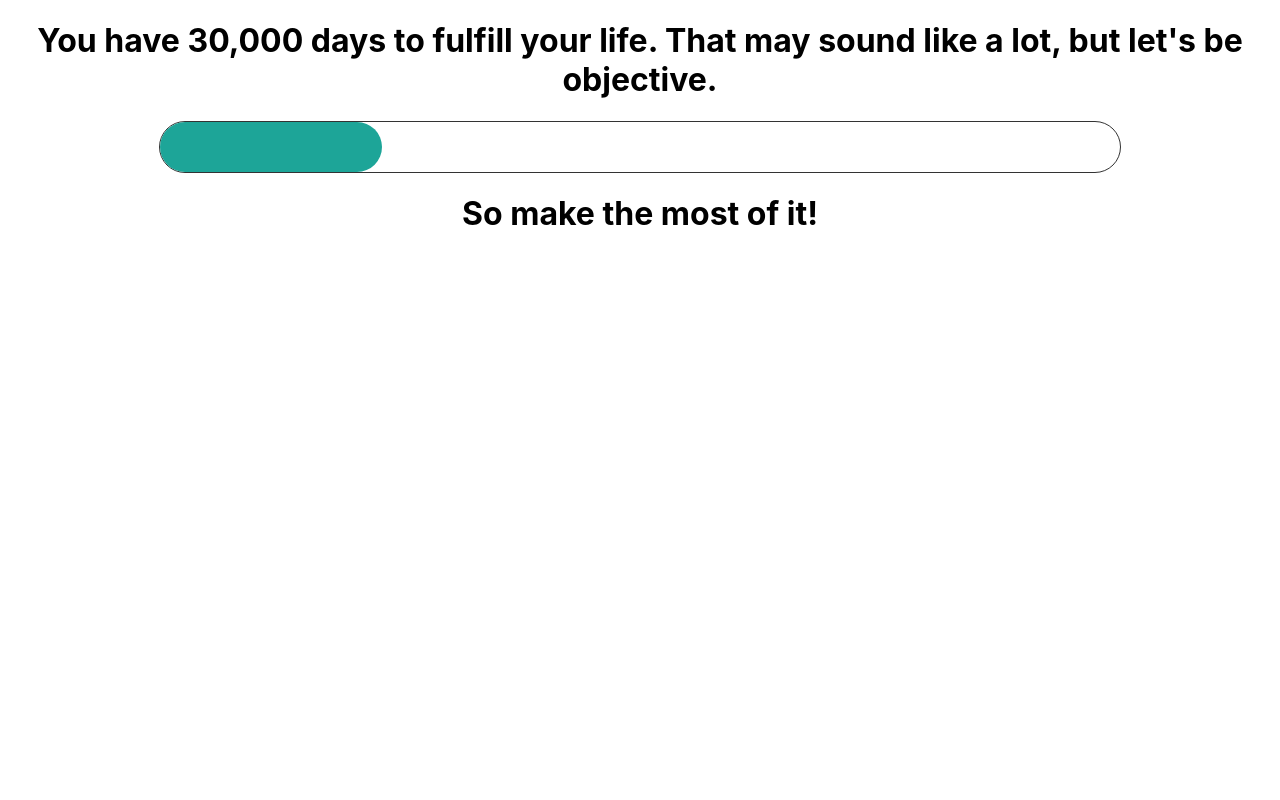
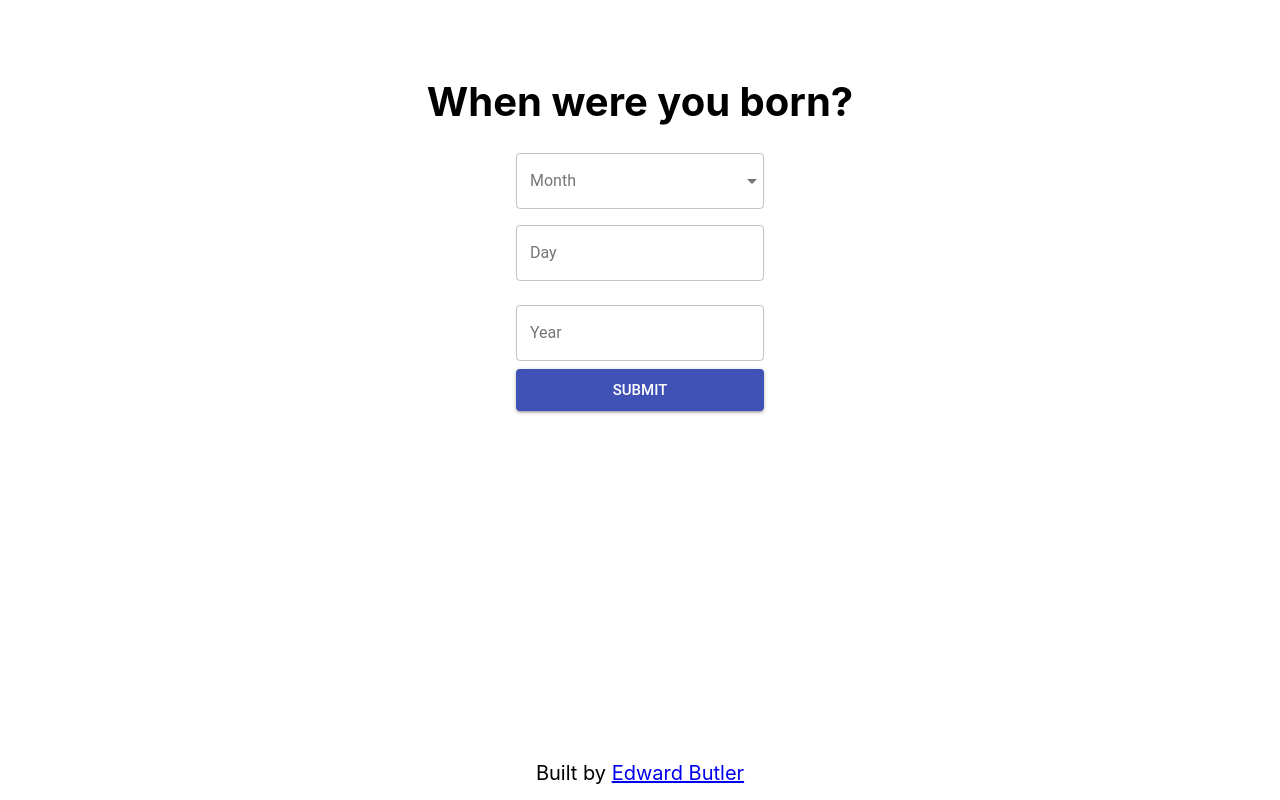
Before and after one commit to edwardbutler/30k, a React (Create React App) app: page / in a window 1280 px wide. Built offline with nearby package versions, Linux system fonts and the light colour scheme.

Commit message:
Style up the main view

```diff
--- a/package.json
+++ b/package.json
@@ -3,11 +3,17 @@
   "version": "0.1.0",
   "private": true,
   "dependencies": {
+    "@material-ui/core": "^3.7.0",
+    "comma-number": "^2.0.0",
+    "material-ui-pickers": "^2.0.4",
     "prop-types": "^15.6.2",
     "react": "^16.7.0",
     "react-bootstrap": "^0.32.4",
+    "react-date-picker": "^7.1.1",
+    "react-datepicker": "^2.0.0",
     "react-dom": "^16.7.0",
     "react-scripts": "2.1.1",
+    "react-select": "^2.1.2",
     "react-step-progress-bar": "^1.0.3"
   },
   "scripts": {
--- a/src/App.js
+++ b/src/App.js
@@ -1,16 +1,45 @@
+/*global chrome*/
 import React, { Component } from 'react';
-import ProgressBar from './ProgressBar';
+import Footer from './Footer';
 import './App.css';
+import Dashboard from './Dashboard';
+import BirthdateInput from './BirthdateInput';
 
 class App extends Component {
+  constructor(props) {
+    super(props);
+    this.state = {
+      birthDate: undefined
+    }
+    this.setBirthday = this.setBirthday.bind(this);
+    this.storeBirthday = this.storeBirthday.bind(this);
+  }
+  setBirthday(birthday) {
+    this.setState({
+      birthDate: birthday
+    });
+  }
+  storeBirthday(birthdayString) {
+    const birthday = Date(birthdayString);
+    // chrome.storage.local.set({birthDate: birthday}, function() {
+    //   console.log('Value is set to ' + birthday);
+    // });
+  }
+  componentDidMount() {
+    // Try to load the birthdate from storage
+    // console.log(chrome.storage);
+    // chrome.storage.sync.get(['birthDate'], function(result) {
+    //   console.log('Stored birthday currently is ' + result.key);
+    //   this.setBirthday(result.key);
+    // });
+  }
+
   render() {
     return (
       <div className="App">
-        <h1>You have 30,000 days to fulfill your life. That may sound like a lot, but let's be objective.</h1>
-        <div className="container">
-          <ProgressBar birthDateObject={new Date('January 01, 2000 00:00:00')}/>
-        </div>
-        <h1>So make the most of it!</h1>
+        {this.state.birthDate && <Dashboard/>}
+        {!this.state.birthDate && <BirthdateInput onSubmit={this.setBirthday}/>}
+        <Footer/>
       </div>
     );
   }
--- /dev/null
+++ b/src/BirthdateInput.js
@@ -0,0 +1,136 @@
+import React from 'react';
+import TextField from '@material-ui/core/TextField';
+import Button from '@material-ui/core/Button';
+import Select from '@material-ui/core/Select';
+import InputLabel from '@material-ui/core/InputLabel';
+import OutlinedInput from '@material-ui/core/OutlinedInput';
+import FormControl from "@material-ui/core/FormControl";
+
+export default class BirthdateInput extends React.Component {
+    constructor(props) {
+        super(props);
+        this.state = {
+            month: 10,
+            day: '',
+            year: ''
+        }
+        this.handleChange = this.handleChange.bind(this);
+        this.handleDayChange = this.handleDayChange.bind(this);
+        this.handleYearChange = this.handleYearChange.bind(this);
+        this.handleSubmit = this.handleSubmit.bind(this);
+    }
+
+    handleDayChange(event) {
+        const value = event.target.value;
+        this.setState({
+            day: value
+        });
+    }
+
+    handleYearChange(event) {
+        const value = event.target.value;
+        this.setState({
+            year: value
+        });
+    }
+
+    // handleChange(event) {
+    //     var value = event.target.value;
+
+    //     this.setState(function () {
+    //       return {
+    //         month: value,
+    //       }
+    //     });
+    // }
+
+    constructBirthdayObject() {
+        const birthDayString = this.state.month + ' ' + this.state.day + ', ' + this.state.year + '00:00:00';
+        return new Date(birthDayString);
+    }
+
+    handleSubmit(event) {
+        event.preventDefault();
+        const birthdayObject = this.constructBirthdayObject();
+        this.props.onSubmit(birthdayObject);
+    }
+
+    handleChange = name => event => {
+        this.setState({ [name]: event.target.value });
+      };
+
+    render() {
+        const months = ['', 'January', 'February', 'March', 'April', 'May', 'June', 'July', 'August', 'September', 'October', 'November', 'December'];
+        // const options = months.map((month) => Object({value: month.toLowerCase(), label: month}));
+        const options = months.map((month) => (<option key={month} value={month}>{month}</option>))
+
+        return (
+            <div className="birthdayInput">
+               <h1>When were you born?</h1>
+               <form onSubmit={this.handleSubmit}>
+
+                <FormControl variant="outlined" className='column row'>
+                        <InputLabel
+                            ref={ref => {
+                            this.InputLabelRef = ref;
+                            }}
+                            htmlFor="outlined-age-native-simple"
+                        >
+                            Month
+                        </InputLabel>
+                        <Select
+                            native
+                            value={this.state.age}
+                            onChange={this.handleChange("age")}
+                            input={
+                            <OutlinedInput
+                                name="age"
+                                labelWidth={50}
+                                id="outlined-age-native-simple"
+                            />
+                            }
+                        >
+                            {options}
+                        </Select>
+
+                        <TextField
+                                id="outlined-email-input"
+                                label="Day"
+                                value={this.state.day}
+                                onChange={this.handleDayChange}
+                                // className={classes.textField}
+                                className="formElement"
+                                type="text"
+                                name="email"
+                                autoComplete="email"
+                                margin="normal"
+                                variant="outlined"
+                        />
+
+                        <TextField
+                                id="outlined-email-input"
+                                label="Year"
+                                value={this.state.year}
+                                onChange={this.handleYearChange}
+                                className="formElement"
+                                type="text"
+                                name="email"
+                                autoComplete="email"
+                                margin="normal"
+                                variant="outlined"
+                        />
+
+                        <Button
+                            variant="contained"
+                            size="large"
+                            type="submit"
+                            color="primary">
+                            Submit
+                        </Button>
+
+                </FormControl>
+            </form>
+            </div>
+        )
+    }
+}
--- /dev/null
+++ b/src/Dashboard.js
@@ -0,0 +1,28 @@
+import React from 'react';
+import ProgressBar from './ProgressBar';
+import Utils from './utils';
+import commaNumber from 'comma-number';
+
+export default class Dashboard extends React.Component {
+    render() {
+        const birthDate = new Date('January 01, 2000 00:00:00');
+        return (
+            <div className="dashboard">
+                {/* <h1>You have ~30,000 days to fulfill your life. That may sound like a lot, but let's be objective.</h1> */}
+                    <div className="banner">
+                        <p>You have lived <strong>{commaNumber(Utils.daysOld(birthDate))}</strong> / 30,000 days</p>
+                    </div>
+
+                <div className="container">
+                    <ProgressBar birthDateObject={birthDate}/>
+                </div>
+
+                <div>
+                    <p>That means you have ~<strong>{commaNumber(30000 - Utils.daysOld(birthDate))} days left</strong> to fulfill your life</p>
+                    <strong>So make every day count.</strong>
+                </div>
+            </div>
+       );
+    }
+
+}
--- /dev/null
+++ b/src/Footer.js
@@ -0,0 +1,9 @@
+import React from 'react';
+
+export default function Footer() {
+    return (
+        <div className="footer">
+            Built by <a href="http://edwardbutler.io/">Edward Butler</a>
+        </div>
+    )
+}
--- a/src/ProgressBar.js
+++ b/src/ProgressBar.js
@@ -1,38 +1,27 @@
 import React from 'react';
 import PropTypes from 'prop-types';
 import './index.css';
+import Utils from './utils';
 
 
   const Filler = (props) => {
-    return <div className="filler" style={{ width: `${props.percentage}%` }} />
+    return <div className="filler" style={{ width: `${props.percentage}%` }}/>
   }
 
 export default class ProgressBar extends React.Component {
     constructor(props) {
         super(props);
     }
-    // Given a birthday, compute how many days that person has lived
-    computeLifeFraction(birthDateObject) {
 
-        // Get the number of milliseconds that have passed since 1970
-        const birthDate = birthDateObject.getTime();
-        const now = Date.now();
-
-        // Find how many millisecends old the person is, then conver to days
-        const difference = now - birthDate;
-        const daysOld = Math.round(difference / (1000 * 60 * 60 * 24));
-
-        // Compute the life fraction
-        return ((daysOld / 30000)) * 100
-    }
     componentDidMount() {
-        console.log(this.props.birthDateObject);
-        console.log(this.computeLifeFraction(this.props.birthDateObject));
+        // console.log(this.props.birthDateObject);
+        // console.log(this.computeLifeFraction(this.props.birthDateObject));
     }
     render() {
         return (
             <div className="progress-bar">
-                <Filler percentage={this.computeLifeFraction(this.props.birthDateObject)} />
+                {/* <Filler percentage={this.computeLifeFraction(this.props.birthDateObject)} /> */}
+                <Filler percentage={Utils.computeLifeFraction(this.props.birthDateObject)}/>
             </div>
         )
     }
--- a/src/index.css
+++ b/src/index.css
@@ -4,6 +4,7 @@ body {
   font-family: -apple-system, BlinkMacSystemFont, "Segoe UI", "Roboto", "Oxygen",
     "Ubuntu", "Cantarell", "Fira Sans", "Droid Sans", "Helvetica Neue",
     sans-serif;
+  font-size: 20px;
   -webkit-font-smoothing: antialiased;
   -moz-osx-font-smoothing: grayscale;
 }
@@ -11,6 +12,25 @@ body {
 code {
   font-family: source-code-pro, Menlo, Monaco, Consolas, "Courier New",
     monospace;
+}
+
+.App {
+  display: flex;
+  justify-content: center;
+  align-items: center;
+  flex-direction: column;
+  justify-content: space-between;
+  height: 100vh;
+}
+
+
+.dashboard {
+  /* border: 1px solid green; */
+  flex-grow: 1;
+  width: 100%;
+  display:flex;
+  flex-direction: column;
+  justify-content: center;
 }
 
 .container {
@@ -27,13 +47,33 @@ code {
 }
 
 .filler {
-  background: #1DA598;
+  background: #3498db;
   height: 100%;
   border-radius: inherit;
   transition: width .2s ease-in;
 }
 
-button {
+.filler:hover {
+  background: #2980b9;
+}
+
+.birthdayInput {
+  margin:50px;
+}
+
+.banner {
+  font-size: 60px;
+}
+
+.footer {
+  /* border: 1px solid blue; */
+  margin:15px;
+}
+
+
+
+
+/* button {
   margin-right: 10px;
   padding: 7px 12px;
   font-size: 14px;
@@ -42,7 +82,7 @@ button {
   font-family: 'Montserrat', sans-serif;
   cursor: pointer;
   outline: 0;
-}
+} */
 
 /* .progressBarFill {
   background: blue;
--- /dev/null
+++ b/src/utils.js
@@ -0,0 +1,21 @@
+function daysOld(birthDateObject) {
+  // Get the number of milliseconds that have passed since 1970
+  const birthDate = birthDateObject.getTime();
+  const now = Date.now();
+
+  // Find how many millisecends old the person is, then convert to days
+  const difference = now - birthDate;
+  const daysOld = Math.round(difference / (1000 * 60 * 60 * 24));
+  return daysOld;
+}
+
+
+function computeLifeFraction(birthDateObject) {
+    // Compute the life fraction
+    return ((daysOld(birthDateObject) / 30000)) * 100
+}
+
+module.exports = {
+    computeLifeFraction,
+    daysOld
+}
```
Also changed, not shown: public/manifest.json, 2 other files (tests, documents, lock files or other folders).
